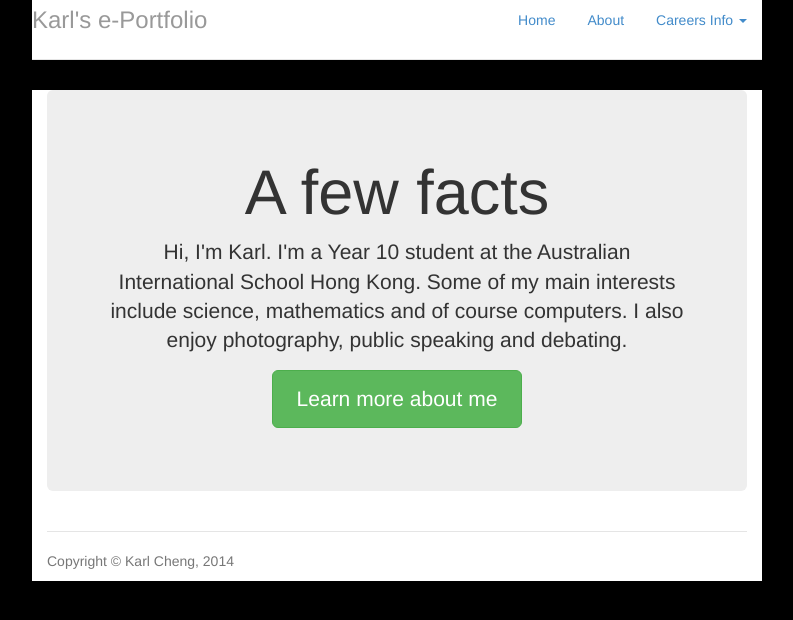
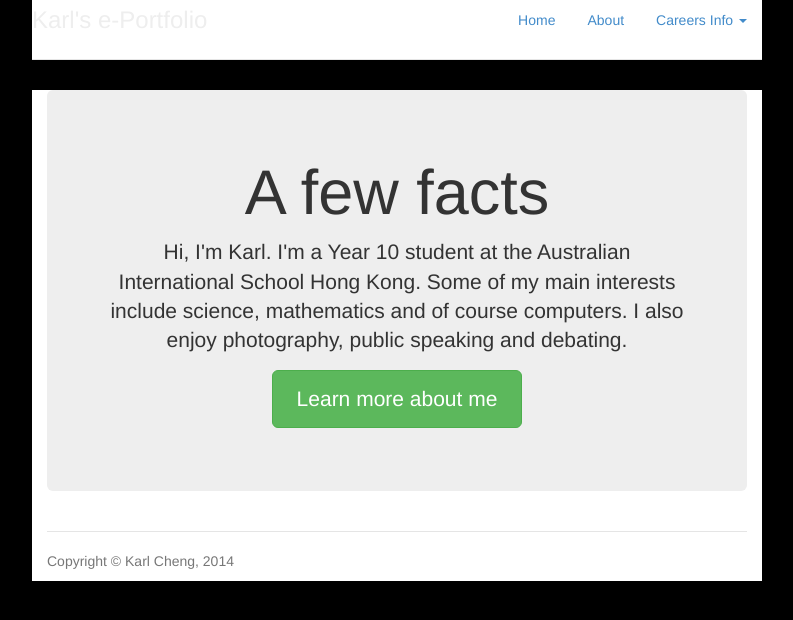
Before and after one commit to Qantas94Heavy/qantas94heavy.github.io, a Jekyll site: the page built from index.md, in a window 1280 px wide. Shown: the top 620 px of the page, without its empty margins (243-1036 px from the left). Built offline with Jekyll 4.4.1, drawn with Linux system fonts in a browser that asks for light colours.

Commit message:
Yes header, that includes you!

```diff
--- a/css/jumbotron-narrow.css
+++ b/css/jumbotron-narrow.css
@@ -22,6 +22,7 @@ body {
 /* Custom page header */
 .header {
   border-bottom: 1px solid #e5e5e5;
+  background-color: #FFF;
 }
 
 /* Make the masthead heading the same height as the navigation */
@@ -30,6 +31,7 @@ body {
   margin-top: 0;
   margin-bottom: 0;
   line-height: 40px;
+  color: #EEE
 }
 
 /* Custom page footer */
```
